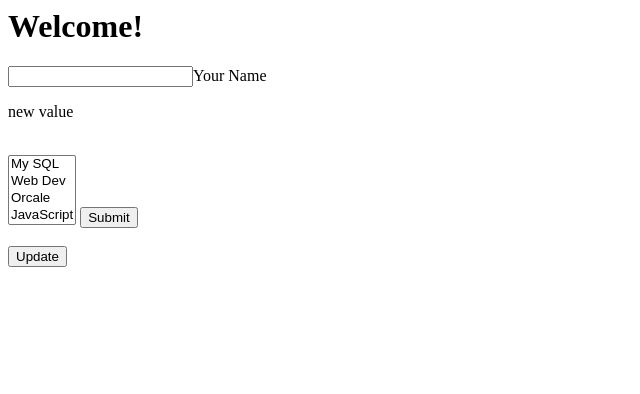
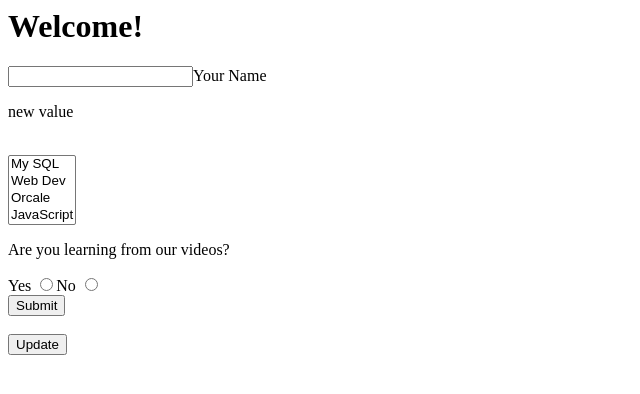
Before and after one commit to RazElbaz/Web-Development-Masterclass, a PHP site: page /lessons/index2.php in a window 1280 px wide. Shown: the top 394 px of the page, without its empty margins (0-640 px from the left). Run offline with PHP 8.4, Linux system fonts and the light colour scheme.

Commit message:
Add files via upload

```diff
--- a/Mastering JavaScript/index2.php
+++ b/Mastering JavaScript/index2.php
@@ -21,6 +21,15 @@ $var2="<html>
     <option value='orcale'>Orcale</option>
     <option value='javascript'>JavaScript</option>
 </select>
+<p>Are you learning from our videos?</p>
+Yes
+<input type=\"radio\" onclick=\"javascript:yesnoCheck();\" id=\"yesCheck\">No
+<input type=\"radio\" onclick=\"javascript:yesnoCheck();\" id=\"noCheck\">
+<br>
+<div id=\"ifYes\" style=\"display:none\">If no, please explain:
+    <input type='text' id='yes' name='yes'/>
+</div>
+
 <input type='submit' value='Submit'>
 <br><br>
 <button onclick=\"document.getElementById('value1').innerHTML=Date(); return false;\">Update</button>
--- a/Mastering JavaScript/myscript.js
+++ b/Mastering JavaScript/myscript.js
@@ -5,3 +5,11 @@ c=c+c;
 function getval(id, text){
     document.getElementById(id).innerHTML=text;
 }
+function yesnoCheck(){
+    if(document.getElementById('yesCheck').checked){
+        document.getElementById('ifYes').style.display = 'none';
+    } else{
+        document.getElementById('ifYes').style.display = 'block';
+    }
+
+}
```
